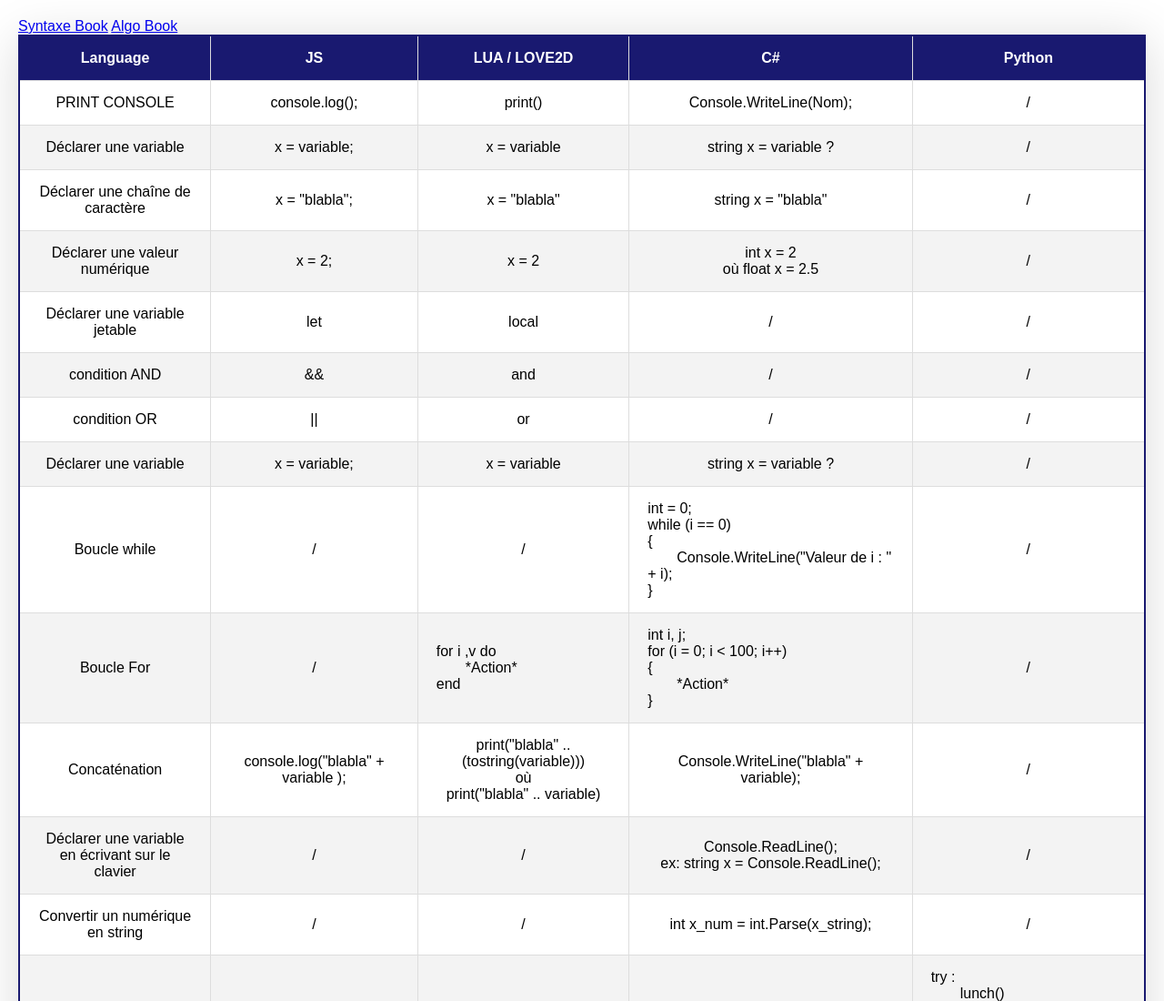
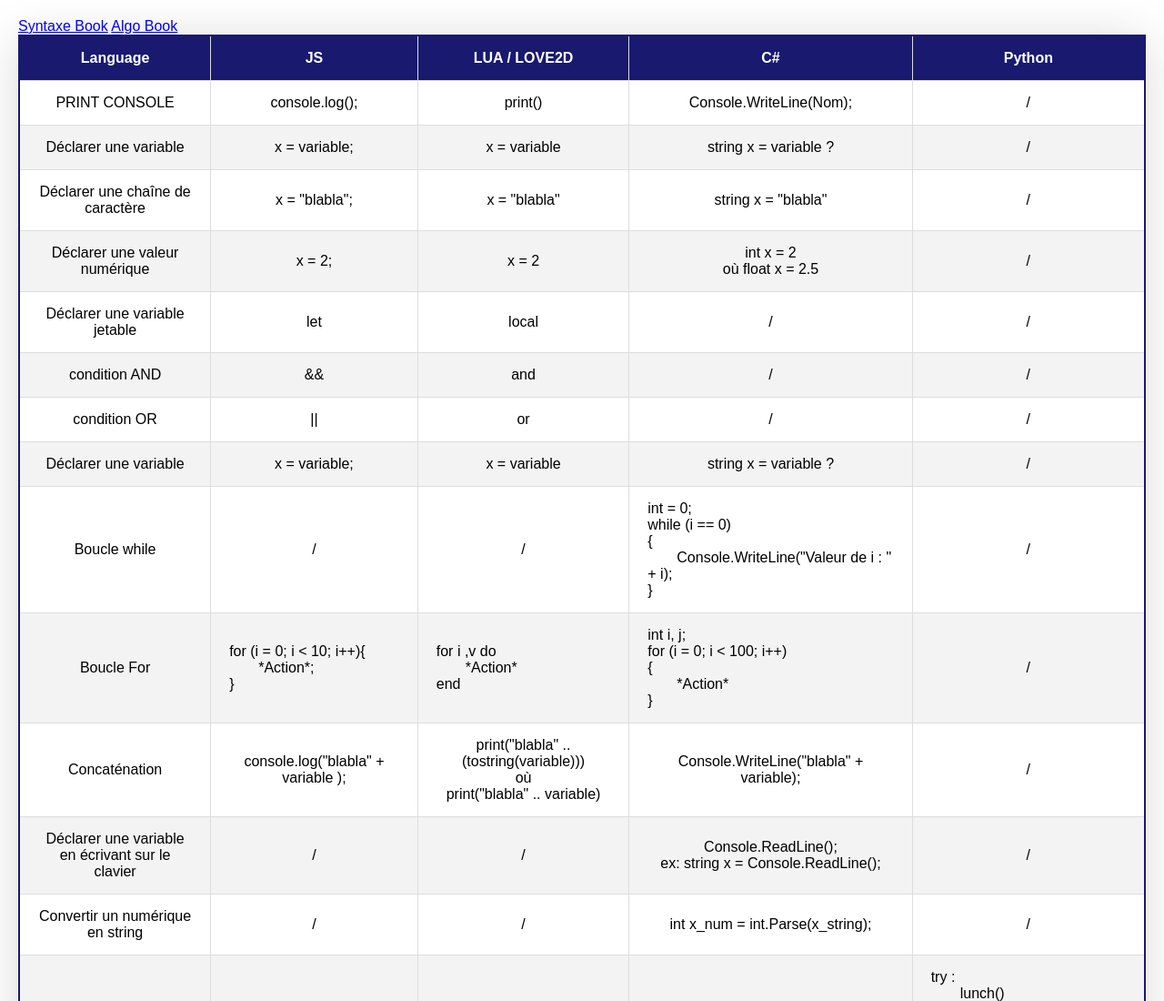
Before and after one commit to Libertybanshee/codeBook, a plain HTML site: page index.html in a window 1280 px wide. Shown: the top 1100 px of the page at 91% size. Drawn offline with Linux system fonts and the light colour scheme.

Commit message:
ajout boucle FOR en JS

```diff
--- a/index.html
+++ b/index.html
@@ -99,7 +99,10 @@
                 </tr>
                 <tr>
                     <td>Boucle For</td>
-                    <td>/</td>
+                    <td style="text-align: left;">for (i = 0; i < 10; i++){<br>
+                        <span class="marge">*Action*;</span><br>
+                        }
+                    </td>
                     <td style="text-align: left;">for i ,v do<br>
                         <span class="marge">*Action*</span><br>
                         end
```
Also changed, not shown: nextBook.txt.
